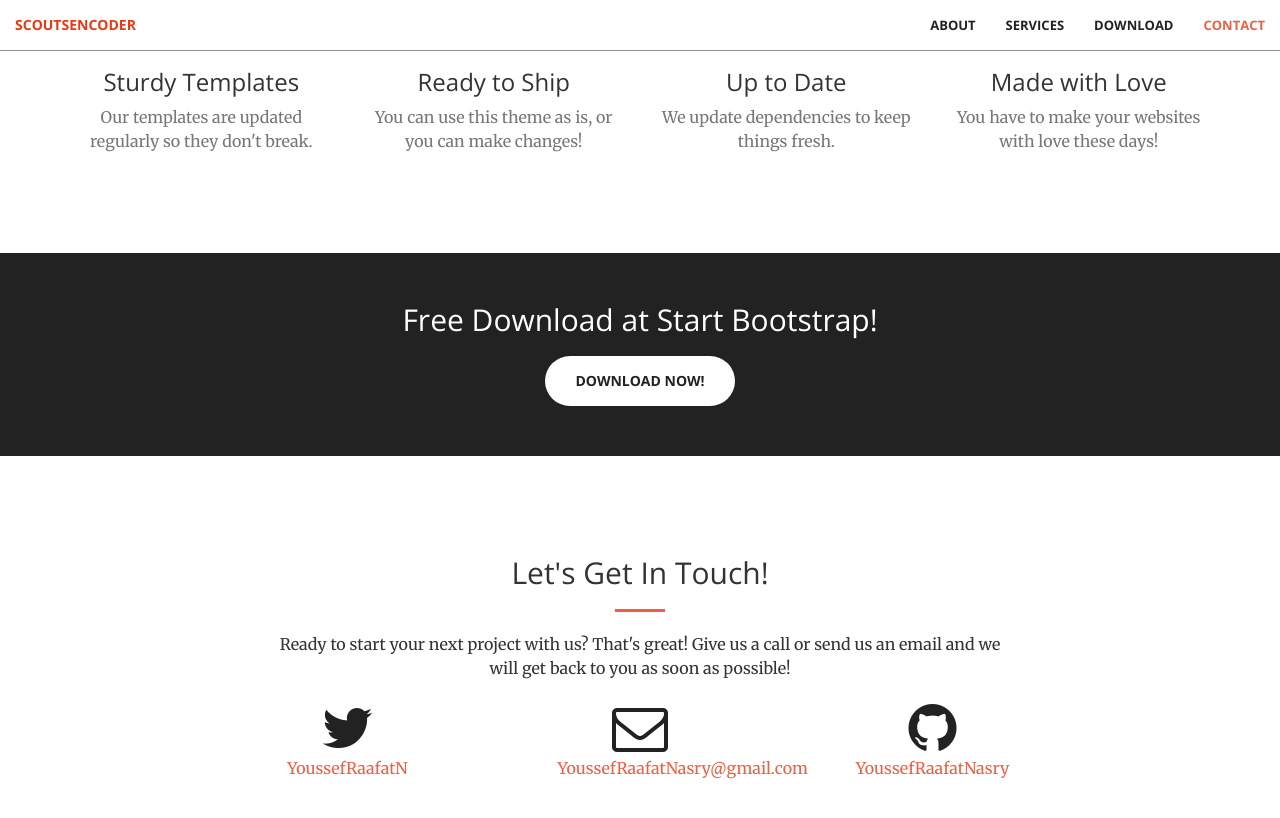
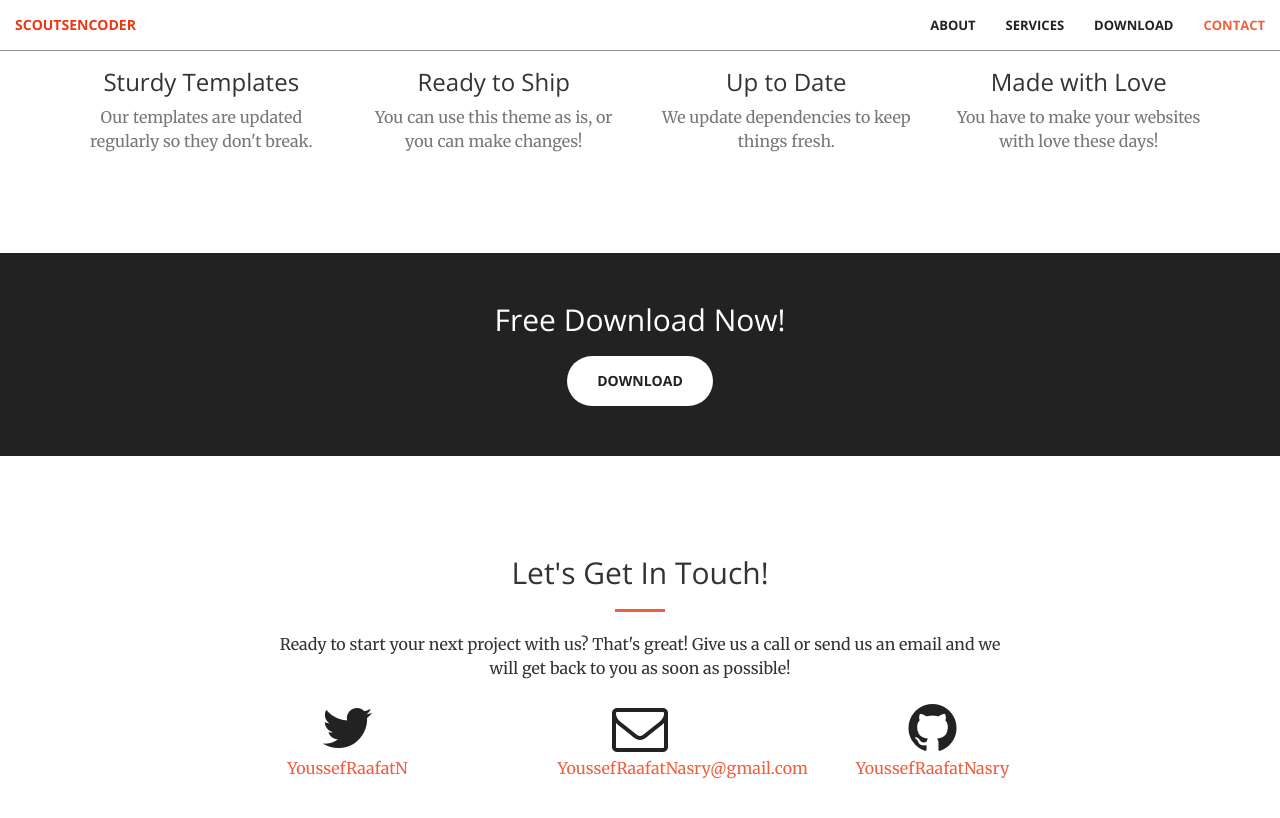
Before and after one commit to yousinix/ScoutsEncoder, a Jekyll site: the page built from index.html, in a window 1280 px wide and 900 px high, scrolled down 1423 px. Shown: the top 818 px of the window. Built offline with Jekyll 4.4.1, drawn with Linux system fonts in a browser that asks for light colours.

Commit message:
Add direct download link

```diff
--- a/_includes/aside.html
+++ b/_includes/aside.html
@@ -1,8 +1,8 @@
   <aside class="bg-dark" id="download">
       <div class="container text-center">
           <div class="call-to-action">
-              <h2>Free Download at Start Bootstrap!</h2>
-              <a href="#" class="btn btn-default btn-xl wow tada">Download Now!</a>
+              <h2>Free Download Now!</h2>
+              <a href="https://github.com/YoussefRaafatNasry/ScoutsEncoder/releases/download/v1.3/ScoutsEncoder.v1.3.exe" class="btn btn-default btn-xl wow tada">Download</a>
           </div>
       </div>
   </aside>
```
